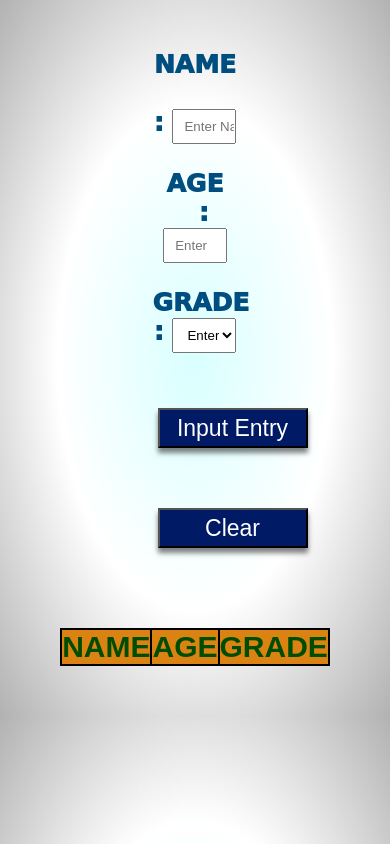
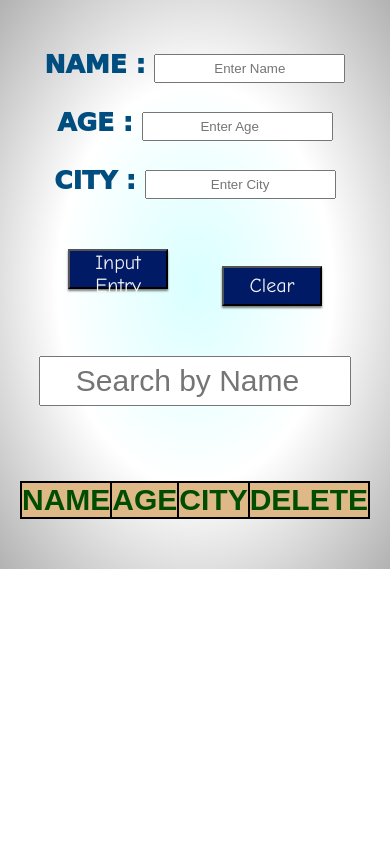
Before and after one commit to Aryan-we/Get-Details-and-Display-in-a-Table, a plain HTML site: page index.html in a window 390 px wide. Drawn offline with Linux system fonts and the light colour scheme.

Commit message:
Update index.html

```diff
--- a/index.html
+++ b/index.html
@@ -2,39 +2,206 @@
 <html lang="en">
 <head>
     <meta charset="UTF-8">
-    <meta name="viewport" content="width=device-width, initial-scale=1.0">
-    <title>Get Details and Display in a Table</title>
-    <link rel="stylesheet" href="style.css">
+    <title>Get Details Display in Table</title>
+<style>
+*{
+    margin:0;
+    padding:0;
+
+}
+html{
+  background-color:#3bffff;
+  background:radial-gradient(rgba(179,255,255,0.5),rgba(255,255,255,0.5),rgba(0,0,0,0.3));
+  text-align:center;
+  background-repeat:no-repeat;
+
+}
+#nameDiv{
+    margin-top:50px;
+}
+.input{
+     font-size:25px;
+    color:#004d80;
+    font-weight:1000;
+    font-family:cursive;
+    margin:25px auto;
+    border: 0px solid;
+    width:80%;
+    text-align:center;
+}
+.input input{
+    width:60%;
+}
+#search{
+    font-size:25px;
+    color:#004d80;
+    margin:25px;
+    width:50%;
+
+}
+input{
+    height:25px;
+    text-align:center;
+
+}
+#entry,#clear{
+    width:150px;
+    height:40px;
+    font-size:23px;
+    font-family:"Comic Sans MS",sans-serif,cursive;
+    background-color:#001a66;
+    color:whitesmoke;
+    box-shadow:0 2px 2px 0 rgba(0,0,0,0.5);
+    margin:25px;
+}
+table{
+   border-collapse:collapse;
+   width:50%;
+   margin:50px auto;
+   background-color:burlywood;
+}
+table,th,td{
+    border:2px solid black;
+}
+th{
+font-size:30px;
+font-weight:700;
+font-family:Arial;
+color:#004d00;
+
+}
+td{
+   font-size:25px;
+   color:white;
+   font-weight:400;
+   font-family:Georgia;
+}
+@media (max-width:900px){
+    #entry,#clear{
+    width:100px;
+    height:40px;
+    font-size:20px;
+    font-family:"Comic Sans MS",sans-serif,cursive;
+    background-color:#001a66;
+    color:whitesmoke;
+    box-shadow:0 2px 2px 0 rgba(0,0,0,0.5);
+    margin:25px;
+}
+#search{
+    font-size:20px;
+    color:#004d80;
+    margin:25px;
+    width:80%;
+
+}
+#search::placeholder{
+    content: "Search by Name";
+}
+}
+
+</style>
 </head>
-<body>
-    <div class="container">
-        <div class="content">
-        <form autocomplete="off">
-        <div class="inputfield">NAME  :&nbsp;<input id="name" type="text" placeholder="Enter Name"></div>
-        <div class="inputfield">AGE &nbsp;&nbsp;&nbsp;:&nbsp;<input id="age" type="number" min="1" max="100" placeholder="Enter Age"></div>
-        <div class="inputfield">GRADE  :&nbsp;<select id="grade" type="text" placeholder="Enter Grade">
-            <option>Enter Grade</option>
-            <option>A</option>
-            <option>B</option>
-            <option>C</option>
-            <option>D</option>
-            <option>E(Fail)</option>
+<body >
+<div id="container">
 
-        </select>
-        </form></div>
-        <button id="entry" onclick="displayDetails()">Input Entry</button>
-        <button id="clear" onclick="clearDetails()">Clear</button>
+    <div id="nameDiv" class="input">
+        NAME : <input type="text" id="name" placeholder="Enter Name" autocomplete="off">
     </div>
+    <div  class="input">
+        AGE : <input type="number" id="age" placeholder="Enter Age" maxlength="2" autocomplete="off">
+    </div>
+    <div  class="input">
+        CITY : <input type="text" id="city" placeholder="Enter City" autocomplete="off">
+    </div>
+    <button id="entry">Input Entry</button>
+    <button id="clear">Clear</button><br>
+    <input type="search" placeholder="Search Records by Name" style="padding-left:10px; font-size:30px; height:50px;" onkeyup="func1()" id="search"><br>
 
-    </div>
-    <table id="display"">
-        <tr>
-            <th>NAME</th>
-            <th>AGE</th>
-            <th>GRADE</th>
-        </tr>
-    </table>
+</div>
 
-    <script src="script.js"></script>
+<table id="display">
+<tr>
+    <th>NAME</th>
+    <th>AGE</th>
+    <th>CITY</th>
+    <th>DELETE</th>
+
+</tr>
+</table>
+
+
+
 </body>
+<script>
+var entry=document.getElementById("entry");
+entry.addEventListener("click",displayDetails);
+var row=1;
+function displayDetails(){
+var name=document.getElementById("name").value;
+var age=document.getElementById("age").value;
+var city=document.getElementById("city").value;
+if(!name||!age||!city){
+    alert("Please fill all the boxes");
+    return;
+}
+var display=document.getElementById("display");
+var newRow=display.insertRow(row);
+var cell1=newRow.insertCell(0);
+var cell2=newRow.insertCell(1);
+var cell3=newRow.insertCell(2);
+var cell4=newRow.insertCell(3);
+cell1.innerHTML=name;
+cell2.innerHTML=age;
+cell3.innerHTML=city;
+cell4.innerHTML='<input type="button" onclick="deleteRow(this)" value="Delete" style="width:100%; cursor:pointer;">';
+row++;
+
+}
+var clear=document.getElementById("clear");
+clear.addEventListener("click",clearData);
+function clearData(){
+document.getElementById("name").value="";
+document.getElementById("age").value="";
+document.getElementById("city").value="";
+}
+function deleteRow(data){
+   var s=data.parentNode.parentNode;
+  s.parentNode.removeChild(s);
+  row-=1
+ // s.remove()
+
+}
+function func1(){
+var search=document.getElementById("search").value.toUpperCase();
+//console.log(search)
+  var tr= display.querySelectorAll("tr");
+ // console.log(rows.length)
+  for(var i=1;i<tr.length;i++){
+    var td=tr[i].querySelectorAll("td")[0];
+if(td){
+let text=td.innerText;
+if(text.toUpperCase().indexOf(search)>-1){
+//tr[i].style.width="100%";
+tr[i].style.display="";
+
+}else{
+tr[i].style.display="none";
+}
+}
+}
+}
+const bodyWidth = document.body.clientWidth;
+//console.log("Body width:", bodyWidth);
+
+
+if(bodyWidth<=900){
+
+document.getElementById('search').placeholder = "Search by Name";
+}
+</script>
 </html>
+<!--
+font-family:cursive;
+tableName.insertRow(index);
+rowName.indertCell(index);
+-->
```
